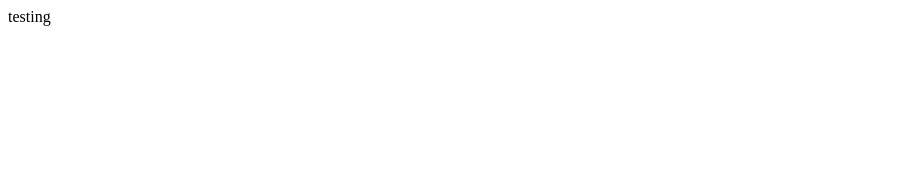
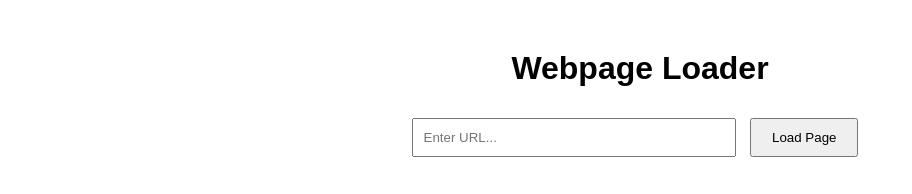
Before and after one commit to DummyPotato/dummypotato.github.io, a plain HTML site: page public/index.html in a window 1280 px wide. Shown: the whole page, without its empty margins (0-912 px from the left). Drawn offline with Linux system fonts and the light colour scheme.

Commit message:
Update index.html

```diff
--- a/public/index.html
+++ b/public/index.html
@@ -1,5 +1,53 @@
-<html>
-    <body>
-        <p>testing</p>
-    </body>
+<!DOCTYPE html>
+<html lang="en">
+<head>
+    <meta charset="UTF-8">
+    <meta name="viewport" content="width=device-width, initial-scale=1.0">
+    <title>Webpage Loader</title>
+    <style>
+        body {
+            font-family: Arial, sans-serif;
+            text-align: center;
+            margin-top: 50px;
+        }
+        button {
+            padding: 10px 20px;
+            margin: 10px;
+            cursor: pointer;
+        }
+        iframe#contentFrame {
+            width: 80%;
+            height: 600px;
+            border: none;
+            margin-top: 20px;
+        }
+    </style>
+</head>
+<body>
+    <h1>Webpage Loader</h1>
+    <input type="text" id="urlInput" placeholder="Enter URL..." style="width: 300px; padding: 10px; margin-bottom: 20px;">
+    <button onclick="loadPage()">Load Page</button>
+
+    <iframe id="contentFrame"></iframe>
+
+    <script>
+        function loadPage() {
+            const url = document.getElementById('urlInput').value;
+            if (!url) {
+                alert('Please enter a URL');
+                return;
+            }
+
+            // Validate URL format
+            try {
+                new URL(url);
+            } catch (_) {
+                alert('Please enter a valid URL');
+                return;
+            }
+
+            document.getElementById('contentFrame').src = `/proxy?url=${encodeURIComponent(url)}`;
+        }
+    </script>
+</body>
 </html>
```
